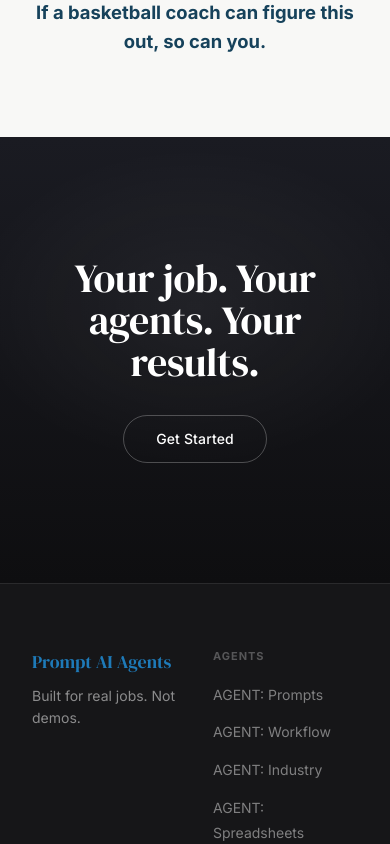
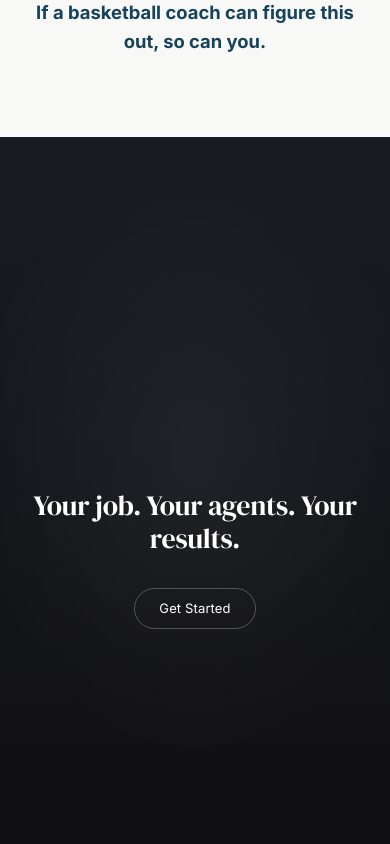
Before and after one commit to coolcalvin457-tech/agent-timesaver-nextjs, a Next.js app: page / in a window 390 px wide. Shown: the part 5380-6224 px from the top of the page. Built offline with nearby package versions, Linux system fonts and the light colour scheme; no server answers.

Commit message:
final CTA: full-viewport dark bg, smaller headline and button

```diff
--- a/app/page.tsx
+++ b/app/page.tsx
@@ -183,11 +183,11 @@ export default function Home() {
         </section>
 
         {/* ── Section 7: Final CTA ─────────────────────────────────────── */}
-        <section className="section section-dark" id="final-cta" style={{ paddingTop: "120px", paddingBottom: "120px" }}>
+        <section className="section section-dark" id="final-cta" style={{ minHeight: "100vh", display: "flex", alignItems: "center", justifyContent: "center", paddingTop: "64px", paddingBottom: "64px" }}>
           <div className="container final-cta">
             <h2
-              className="display"
-              style={{ marginBottom: "32px", color: "#FFFFFF" }}
+              className="heading-1"
+              style={{ marginBottom: "32px", color: "#FFFFFF", fontSize: "clamp(1.75rem, 4vw, 2.75rem)", lineHeight: 1.2 }}
             >
               Your job. Your agents. Your results.
             </h2>
--- a/components/FinalCtaButton.tsx
+++ b/components/FinalCtaButton.tsx
@@ -6,9 +6,9 @@ export default function FinalCtaButton() {
       href="/agents"
       style={{
         display: "inline-block",
-        padding: "12px 32px",
-        fontSize: "0.875rem",
-        fontWeight: 500,
+        padding: "9px 24px",
+        fontSize: "0.8125rem",
+        fontWeight: 400,
         letterSpacing: "0.01em",
         color: "#FFFFFF",
         background: "transparent",
```
